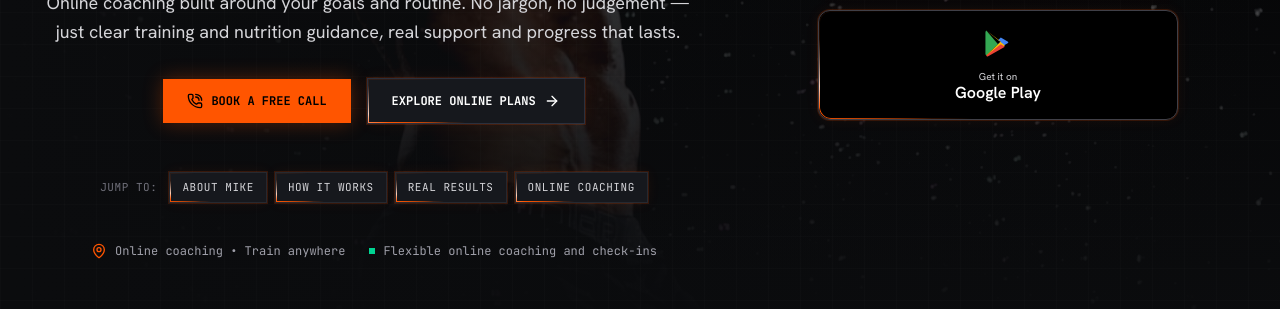
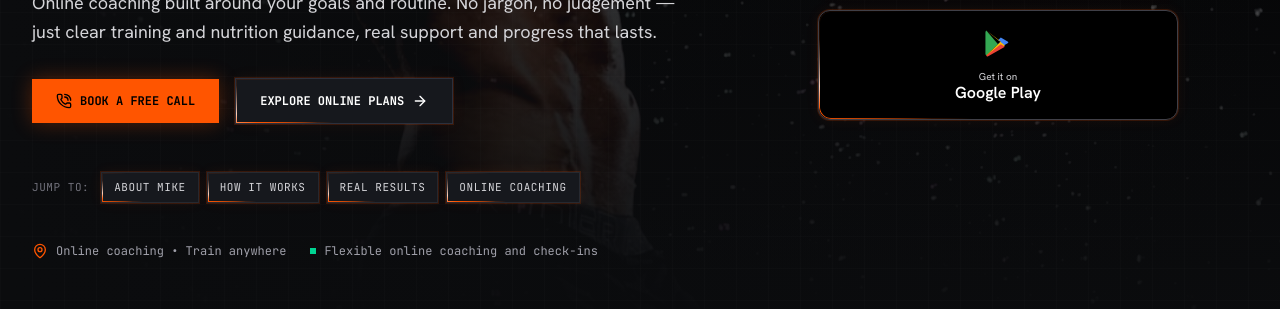
Before and after one commit to chriscallaghan2012/mwfitness, a React (Vite) app: page / in a window 1280 px wide. Shown: the part 446-755 px from the top of the page. Built offline with nearby package versions, Linux system fonts and the light colour scheme; no server answers.

Commit message:
Restore original hero text alignment

```diff
--- a/src/components/screens/HomeScreen.tsx
+++ b/src/components/screens/HomeScreen.tsx
@@ -68,7 +68,7 @@ export const HomeScreen: React.FC<HomeScreenProps> = ({ onSelectScreen, onOpenBo
         </div>
 
         <div className="relative z-10 mx-auto grid w-full max-w-7xl grid-cols-1 items-center gap-8 px-4 py-14 sm:px-6 sm:py-20 lg:grid-cols-[minmax(0,1fr)_500px] lg:px-8">
-          <div className="mx-auto w-full max-w-3xl space-y-6 text-center">
+          <div className="w-full max-w-3xl space-y-6">
             <div className="inline-flex items-center gap-2 px-3 py-1 bg-[#16181e]/90 border border-[#ff5500]/60 text-xs font-mono text-[#ff5500] uppercase tracking-widest backdrop-blur-sm">
               <span className="w-1.5 h-1.5 bg-[#ff5500] animate-pulse"></span>
               <span>Welcome to MWFitnessUK</span>
@@ -85,7 +85,7 @@ export const HomeScreen: React.FC<HomeScreenProps> = ({ onSelectScreen, onOpenBo
               Online coaching built around your goals and routine. No jargon, no judgement — just clear training and nutrition guidance, real support and progress that lasts.
             </p>
 
-            <div className="flex flex-wrap items-center justify-center gap-4 pt-2">
+            <div className="flex flex-wrap items-center gap-4 pt-2">
               <button onClick={() => onOpenBookCall()}
                 className="cursor-pointer bg-[#ff5500] text-black font-mono font-bold text-xs uppercase px-6 py-3.5 flex items-center gap-2 shadow-[0_0_20px_rgba(255,85,0,0.3)] active:scale-95"
               >
@@ -100,7 +100,7 @@ export const HomeScreen: React.FC<HomeScreenProps> = ({ onSelectScreen, onOpenBo
               </button>
             </div>
 
-            <div className="flex flex-wrap items-center justify-center gap-2 pt-6" aria-label="Jump to a section">
+            <div className="flex flex-wrap items-center gap-2 pt-6" aria-label="Jump to a section">
               <span className="text-[11px] font-mono text-zinc-500 uppercase tracking-wider mr-1">Jump to:</span>
               <button onClick={() => scrollToId('about-mike')} className="cursor-pointer bg-[#16181d] border border-[#262930] text-zinc-300 text-[11px] font-mono uppercase tracking-wider px-3 py-1.5 transition-colors">
                 About Mike
@@ -116,7 +116,7 @@ export const HomeScreen: React.FC<HomeScreenProps> = ({ onSelectScreen, onOpenBo
               </button>
             </div>
 
-            <div className="flex flex-wrap items-center justify-center gap-x-6 gap-y-2 pt-4 text-xs font-mono text-zinc-400">
+            <div className="flex flex-wrap items-center gap-x-6 gap-y-2 pt-4 text-xs font-mono text-zinc-400">
               <span className="flex items-center gap-2">
                 <MapPin className="w-4 h-4 text-[#ff5500]" /> {CONTACT.location}
               </span>
```
